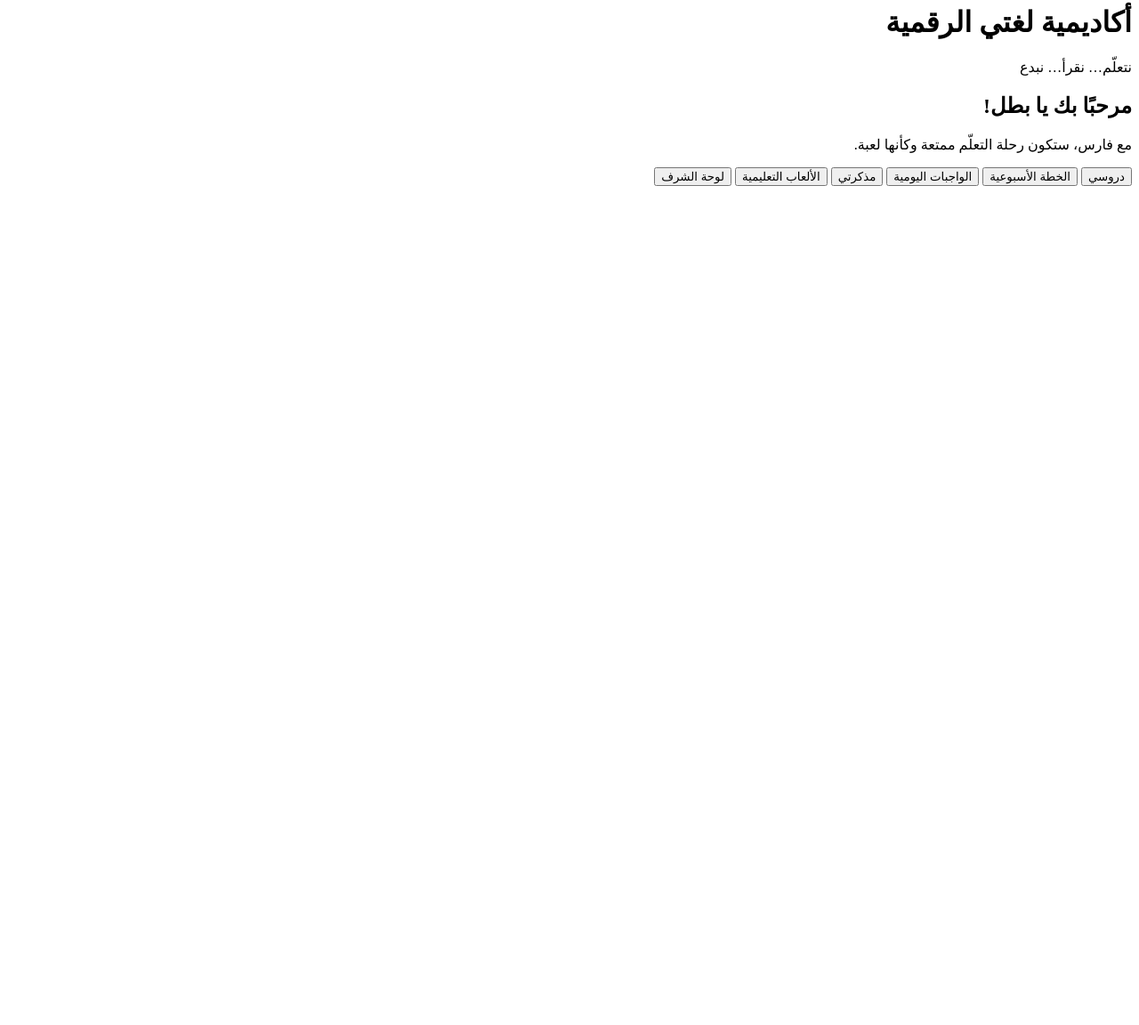
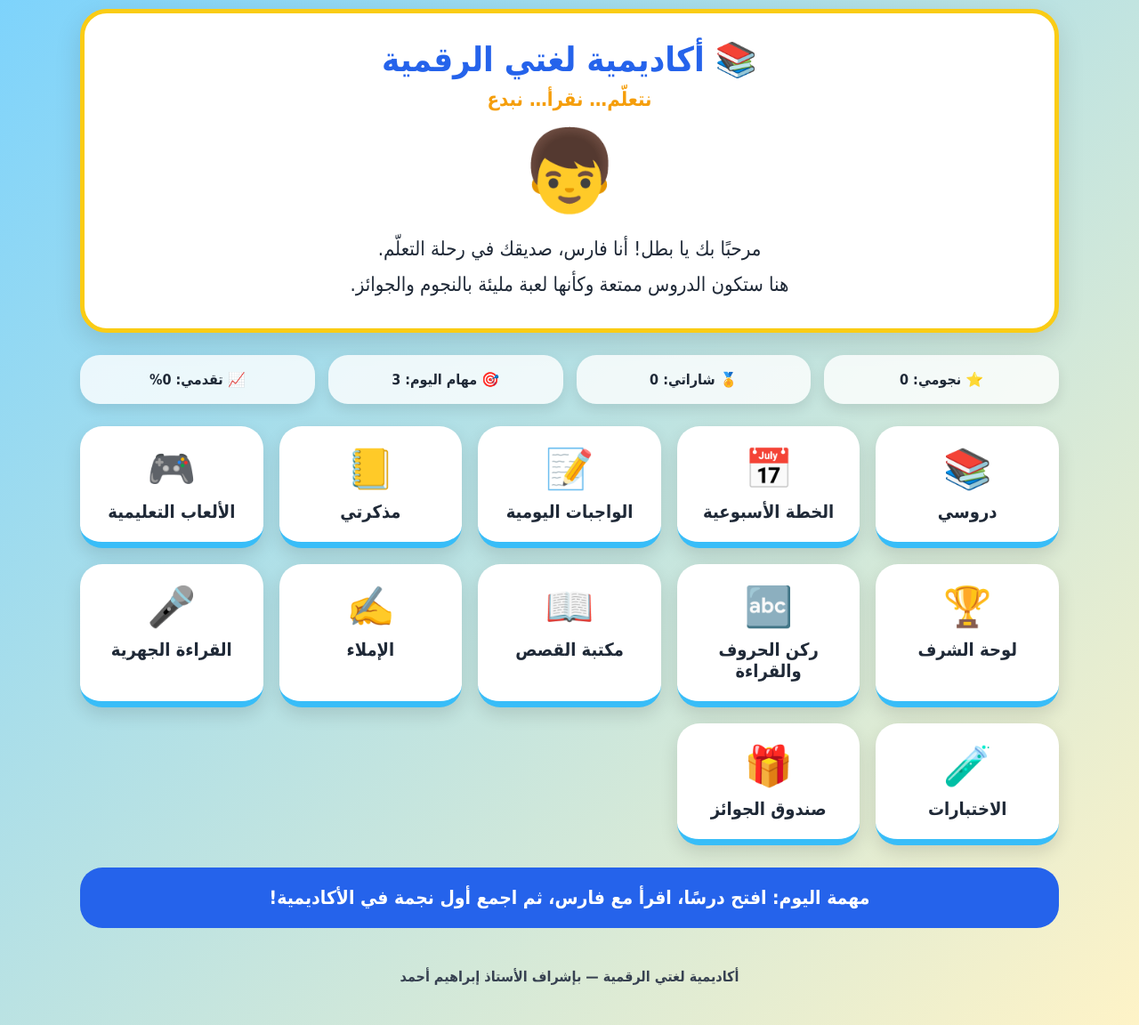
Before and after one commit to Ebra79A/lughati-thani-, a plain HTML site: page index.html in a window 1280 px wide. Shown: the part 15-1167 px from the top of the page at 89% size. Before the commit the page ends 800 px from the top, so only its background shows below. Drawn offline with Linux system fonts and the light colour scheme.

Commit message:
Update index.html

```diff
--- a/index.html
+++ b/index.html
@@ -4,18 +4,166 @@
   <meta charset="UTF-8" />
   <meta name="viewport" content="width=device-width, initial-scale=1.0" />
   <title>أكاديمية لغتي الرقمية</title>
+
+  <style>
+    body {
+      margin: 0;
+      font-family: "Tahoma", Arial, sans-serif;
+      background: linear-gradient(135deg, #7dd3fc, #fef3c7);
+      color: #1f2937;
+    }
+
+    .container {
+      max-width: 1100px;
+      margin: auto;
+      padding: 25px;
+    }
+
+    .hero {
+      background: white;
+      border-radius: 30px;
+      padding: 30px;
+      text-align: center;
+      box-shadow: 0 10px 30px rgba(0,0,0,0.12);
+      margin-bottom: 25px;
+      border: 5px solid #facc15;
+    }
+
+    .logo {
+      font-size: 38px;
+      font-weight: bold;
+      color: #2563eb;
+      margin-bottom: 10px;
+    }
+
+    .slogan {
+      font-size: 22px;
+      color: #f59e0b;
+      font-weight: bold;
+    }
+
+    .faris {
+      font-size: 90px;
+      margin: 15px 0;
+    }
+
+    .welcome {
+      font-size: 22px;
+      line-height: 1.8;
+    }
+
+    .stats {
+      display: grid;
+      grid-template-columns: repeat(auto-fit, minmax(170px, 1fr));
+      gap: 15px;
+      margin: 25px 0;
+    }
+
+    .stat {
+      background: #ffffffcc;
+      padding: 18px;
+      border-radius: 22px;
+      text-align: center;
+      font-weight: bold;
+      box-shadow: 0 6px 15px rgba(0,0,0,0.1);
+    }
+
+    .grid {
+      display: grid;
+      grid-template-columns: repeat(auto-fit, minmax(190px, 1fr));
+      gap: 18px;
+    }
+
+    .card {
+      background: white;
+      border-radius: 25px;
+      padding: 22px;
+      text-align: center;
+      font-size: 20px;
+      font-weight: bold;
+      box-shadow: 0 8px 20px rgba(0,0,0,0.12);
+      cursor: pointer;
+      transition: 0.25s;
+      border-bottom: 7px solid #38bdf8;
+    }
+
+    .card:hover {
+      transform: translateY(-7px) scale(1.03);
+      background: #fefce8;
+    }
+
+    .icon {
+      font-size: 44px;
+      display: block;
+      margin-bottom: 10px;
+    }
+
+    .mission {
+      margin-top: 25px;
+      background: #2563eb;
+      color: white;
+      border-radius: 25px;
+      padding: 22px;
+      text-align: center;
+      font-size: 21px;
+      font-weight: bold;
+    }
+
+    footer {
+      text-align: center;
+      margin-top: 25px;
+      padding: 20px;
+      font-weight: bold;
+      color: #374151;
+    }
+  </style>
 </head>
+
 <body>
-  <h1>أكاديمية لغتي الرقمية</h1>
-  <p>نتعلّم… نقرأ… نبدع</p>
-  <h2>مرحبًا بك يا بطل!</h2>
-  <p>مع فارس، ستكون رحلة التعلّم ممتعة وكأنها لعبة.</p>
+  <div class="container">
 
-  <button>دروسي</button>
-  <button>الخطة الأسبوعية</button>
-  <button>الواجبات اليومية</button>
-  <button>مذكرتي</button>
-  <button>الألعاب التعليمية</button>
-  <button>لوحة الشرف</button>
+    <section class="hero">
+      <div class="logo">📚 أكاديمية لغتي الرقمية</div>
+      <div class="slogan">نتعلّم… نقرأ… نبدع</div>
+
+      <div class="faris">👦</div>
+
+      <div class="welcome">
+        مرحبًا بك يا بطل! أنا فارس، صديقك في رحلة التعلّم.<br>
+        هنا ستكون الدروس ممتعة وكأنها لعبة مليئة بالنجوم والجوائز.
+      </div>
+    </section>
+
+    <section class="stats">
+      <div class="stat">⭐ نجومي: 0</div>
+      <div class="stat">🏅 شاراتي: 0</div>
+      <div class="stat">🎯 مهام اليوم: 3</div>
+      <div class="stat">📈 تقدمي: 0%</div>
+    </section>
+
+    <section class="grid">
+      <div class="card"><span class="icon">📚</span>دروسي</div>
+      <div class="card"><span class="icon">📅</span>الخطة الأسبوعية</div>
+      <div class="card"><span class="icon">📝</span>الواجبات اليومية</div>
+      <div class="card"><span class="icon">📒</span>مذكرتي</div>
+      <div class="card"><span class="icon">🎮</span>الألعاب التعليمية</div>
+      <div class="card"><span class="icon">🏆</span>لوحة الشرف</div>
+      <div class="card"><span class="icon">🔤</span>ركن الحروف والقراءة</div>
+      <div class="card"><span class="icon">📖</span>مكتبة القصص</div>
+      <div class="card"><span class="icon">✍️</span>الإملاء</div>
+      <div class="card"><span class="icon">🎤</span>القراءة الجهرية</div>
+      <div class="card"><span class="icon">🧪</span>الاختبارات</div>
+      <div class="card"><span class="icon">🎁</span>صندوق الجوائز</div>
+    </section>
+
+    <section class="mission">
+      مهمة اليوم: افتح درسًا، اقرأ مع فارس، ثم اجمع أول نجمة في الأكاديمية!
+    </section>
+
+    <footer>
+      أكاديمية لغتي الرقمية — بإشراف الأستاذ إبراهيم أحمد
+    </footer>
+
+  </div>
 </body>
 </html>
```
